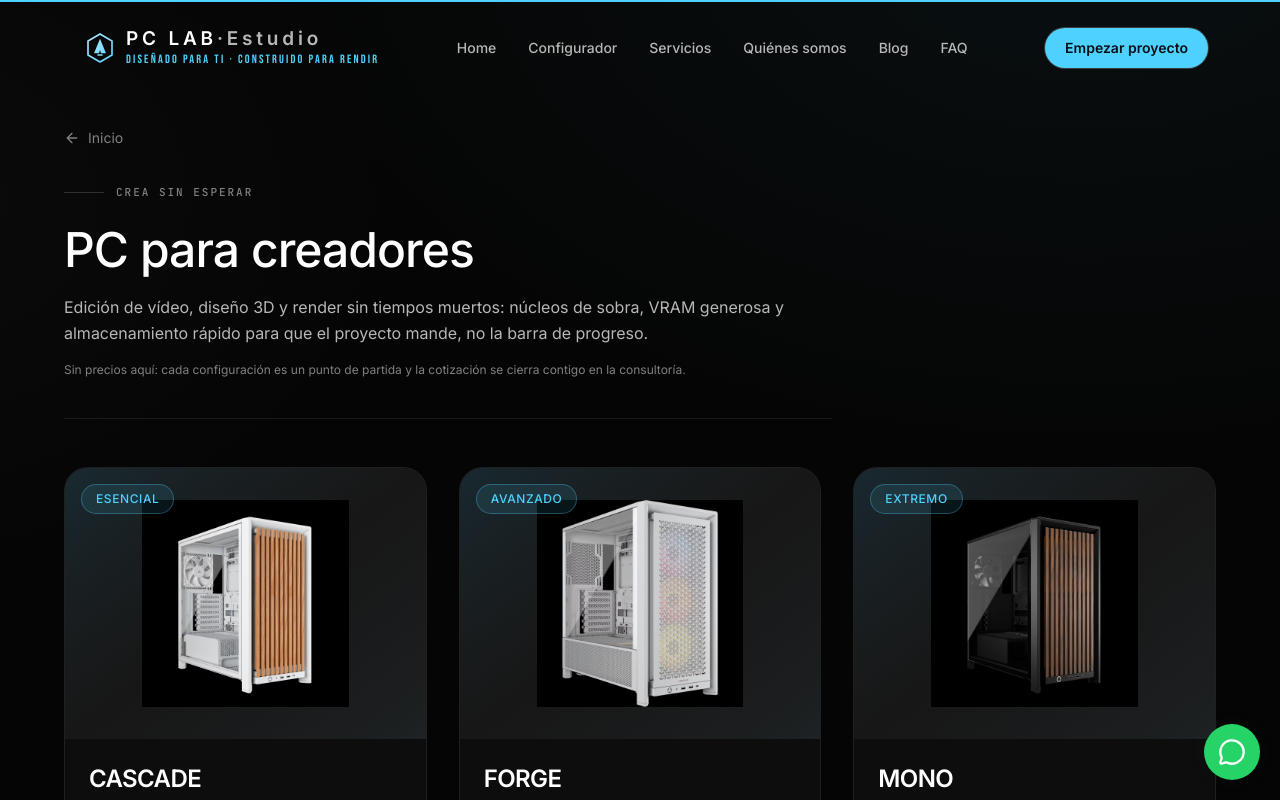
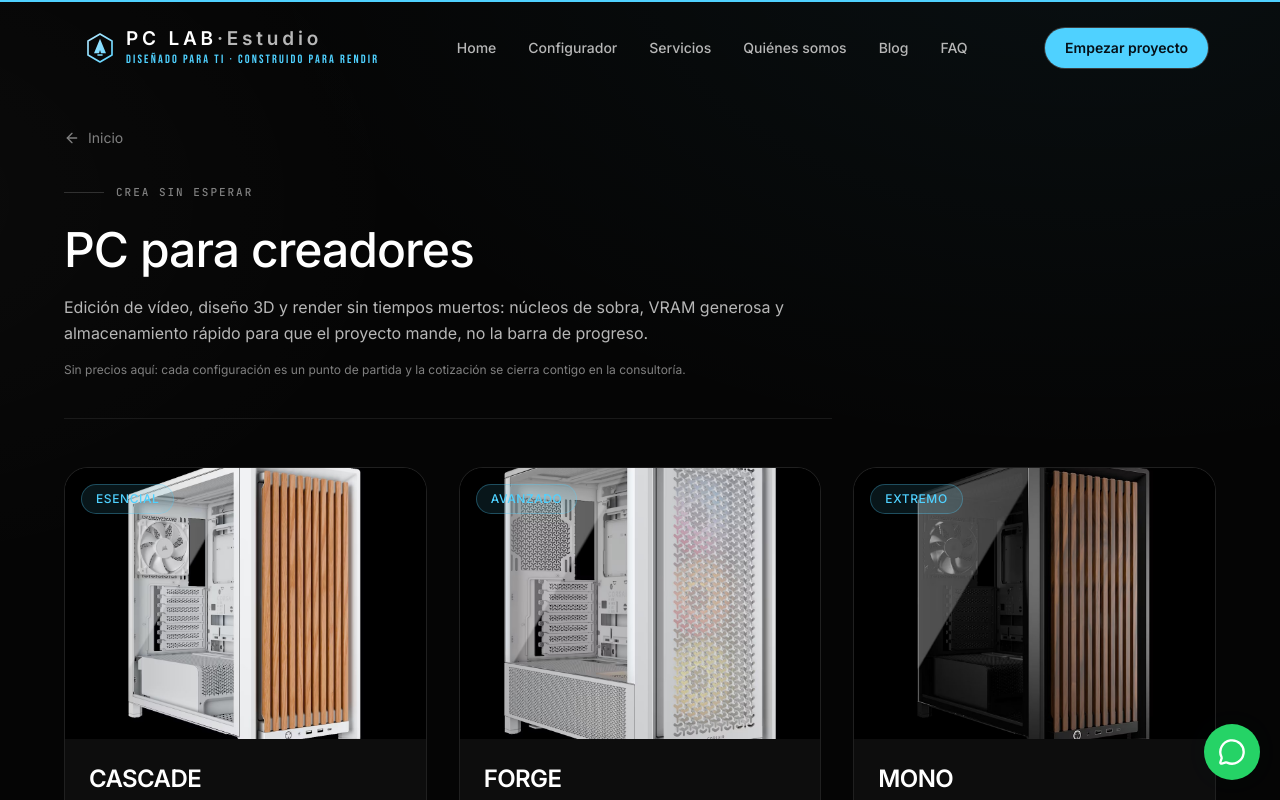
Before and after one commit to Nearcinho/pc-lab, a Next.js app: page /pcs/creadores in a window 1280 px wide. Shown: the top 800 px of the page. Built offline with nearby package versions, Linux system fonts and the light colour scheme.

Commit message:
Builds: fondo negro en las tarjetas para que las fotos (fondo negro) se integren sin bordes

```diff
--- a/src/app/pcs/[categoria]/page.tsx
+++ b/src/app/pcs/[categoria]/page.tsx
@@ -78,13 +78,13 @@ export default async function PrebuildCategoryPage({ params }: Props) {
                 key={b.name}
                 className="group flex flex-col overflow-hidden rounded-3xl border border-border bg-surface/50 transition-all duration-300 hover:border-border-strong hover:shadow-glow-sm"
               >
-                <div className="relative aspect-[4/3] overflow-hidden bg-gradient-to-br from-brand/15 via-surface to-brand-2/10 p-6">
+                <div className="relative aspect-[4/3] overflow-hidden bg-black">
                   <Image
                     src={b.image}
                     alt={`PC ${cat.title} ${b.name}`}
                     fill
                     sizes="(max-width: 640px) 100vw, (max-width: 1024px) 50vw, 33vw"
-                    className="object-contain p-8 transition-transform duration-700 ease-out group-hover:scale-[1.05]"
+                    className="object-cover transition-transform duration-700 ease-out group-hover:scale-[1.05]"
                   />
                   <Badge variant="brand" className="absolute left-4 top-4 uppercase tracking-wider">
                     {b.tierLabel}
--- a/src/components/home/use-cases.tsx
+++ b/src/components/home/use-cases.tsx
@@ -120,14 +120,14 @@ export function UseCases() {
                   {prebuilds.map((b) => (
                     <div
                       key={b.name + uc.n}
-                      className="relative aspect-square overflow-hidden rounded-xl border border-border bg-surface/60 transition-all duration-300 group-hover:border-brand/35 group-hover:bg-surface"
+                      className="relative aspect-square overflow-hidden rounded-xl border border-border bg-black transition-all duration-300 group-hover:border-brand/35"
                     >
                       <Image
                         src={b.image}
                         alt={`PC ${b.name}`}
                         fill
                         sizes="(max-width: 640px) 30vw, 10vw"
-                        className="object-contain p-2 transition-transform duration-500 group-hover:scale-[1.06]"
+                        className="object-cover transition-transform duration-500 group-hover:scale-[1.06]"
                       />
                     </div>
                   ))}
```
